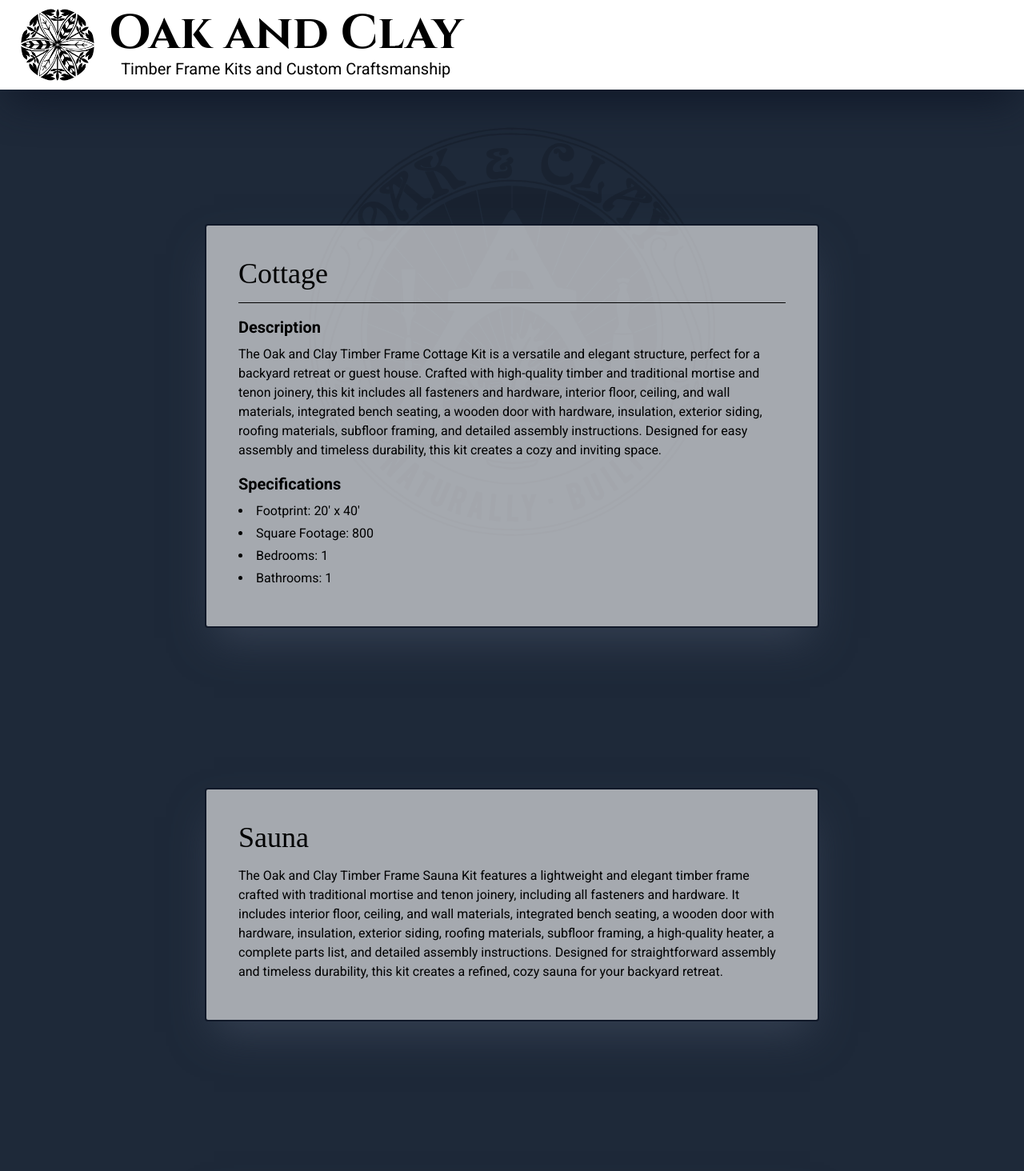
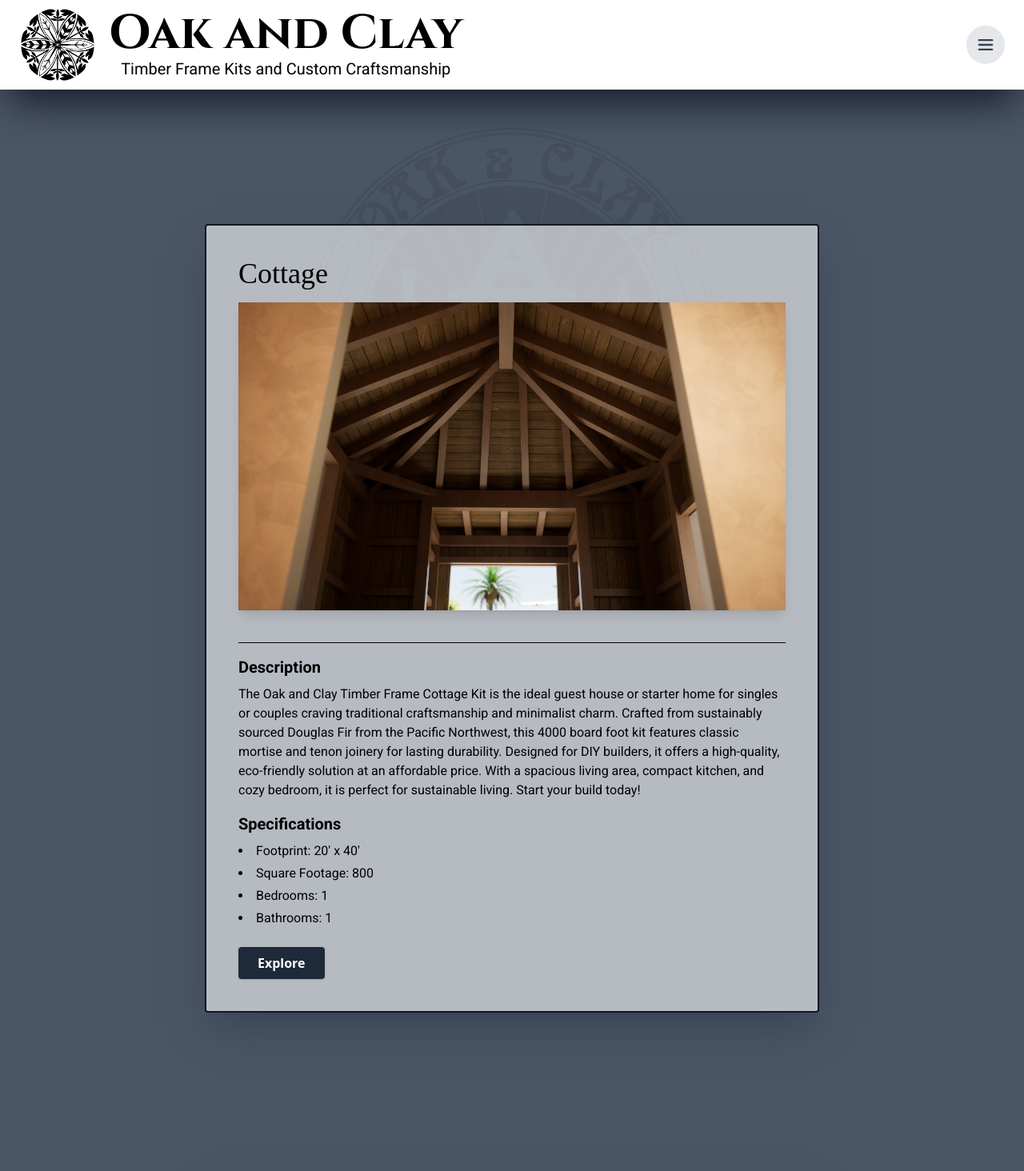
Before and after one commit to OakAndClay/oc-website, a Next.js app: page / in a window 1280 px wide. Shown: the top 1464 px of the page at 80% size. Built offline with nearby package versions, Linux system fonts and the light colour scheme; a web font is replaced by a local one.

Commit message:
Dropdown and Paper IMG
Having issues with tailwindcss intelisence vscode extension working. Added a cover image to the cottage paper, a dropdown menu and some starter pages for content there.

```diff
--- /dev/null
+++ b/src/app/about-us/page.tsx
@@ -0,0 +1,11 @@
+import ProductPage from "@/components/ProductPage";
+
+export default function AboutUsPage() {
+  return (
+    <div className="flex flex-col items-center mt-12">
+        <ProductPage className="mb-20">
+          <h2 className="font-cinzel text-4xl mb-4">About Us</h2>
+        </ProductPage>
+    </div>
+  );
+}
--- /dev/null
+++ b/src/app/cottage/page.tsx
@@ -0,0 +1,11 @@
+import ProductPage from "@/components/ProductPage";
+
+export default function Cottage() {
+  return (
+    <div className="flex flex-col items-center mt-12">
+        <ProductPage className="mb-20">
+          <h2 className="font-cinzel text-4xl mb-4">Cottage</h2>
+        </ProductPage>
+    </div>
+  );
+}
--- /dev/null
+++ b/src/app/custom-craft/page.tsx
@@ -0,0 +1,11 @@
+import ProductPage from "@/components/ProductPage";
+
+export default function CustomCraftPage() {
+  return (
+    <div className="flex flex-col items-center mt-12">
+        <ProductPage className="mb-20">
+          <h2 className="font-cinzel text-4xl mb-4">Custom Craft</h2>
+        </ProductPage>
+    </div>
+  );
+}
--- a/src/app/globals.css
+++ b/src/app/globals.css
@@ -3,7 +3,6 @@
 */
 
 @import "tailwindcss";
-/*@config "./tailwind.config.js";*/
 
 .bg-image-container {
   position: relative;
@@ -21,7 +20,7 @@
   background-position: center 150px;;
   background-repeat: no-repeat;
   background-attachment: fixed; /* Fixed background */
-  opacity: 0.15; /* Background image opacity */
+  opacity: 0.08; /* Background image opacity */
   z-index: -1; /* Place behind content */
 }
 
@@ -53,9 +52,7 @@
   src: url('/fonts/Roboto-Bold.woff2') format('woff2');
 }
 
-  @theme {
+@theme {
   --font-cinzel: 'Cinzel', serif;
   --font-roboto: 'Roboto', sans-serif;
-
-
 }
--- a/src/app/layout.tsx
+++ b/src/app/layout.tsx
@@ -1,7 +1,12 @@
+'use client';
+
 import './globals.css';
-import { ReactNode } from 'react';
+import { ReactNode, useState } from 'react';
+import Link from 'next/link';
 
 export default function RootLayout({ children }: { children: ReactNode }) {
+  const [menuOpen, setMenuOpen] = useState(false);
+
   return (
     <html lang="en">
       <head>
@@ -16,16 +21,53 @@ export default function RootLayout({ children }: { children: ReactNode }) {
         <meta name="twitter:card" content="summary_large_image" />
         <link rel="icon" href="/favicon.ico" />
       </head>
-      <body className="bg-gray-800 bg-image-container">
-        <header className="sticky top-0 z-50 bg-white flex items-center justify-left p-2 shadow-gray-900 shadow-2xl mb-30">
-          <img
-            className="w-24 h-24 mr-4 ml-4"
-            src="/img/PNG-Logo-B-Black.png"
-            alt="Company Logo"
-          />
+      <body className="bg-gray-600 bg-image-container">
+        <header className="sticky top-0 z-50 bg-white flex items-center p-2 shadow-gray-900 shadow-2xl mb-30">
+          <Link href="/">
+            <img
+              className="w-24 h-24 mr-4 ml-4"
+              src="/img/PNG-Logo-B-Black.png"
+              alt="Company Logo"
+            />
+          </Link>
           <div>
             <h1 className="text-center font-cinzel text-6xl font-bold">Oak and Clay</h1>
             <p className="text-center font-roboto text-xl">Timber Frame Kits and Custom Craftsmanship</p>
+          </div>
+          <div className="relative ml-auto mr-4">
+            <button
+              className="w-12 h-12 flex items-center justify-center rounded-full bg-gray-200 hover:bg-gray-300 transition-colors"
+              aria-label="Open menu"
+              onClick={() => setMenuOpen((open) => !open)}
+            >
+              <svg
+                className="w-7 h-7 text-gray-700"
+                fill="none"
+                stroke="currentColor"
+                strokeWidth={2}
+                viewBox="0 0 24 24"
+              >
+                <line x1="5" y1="7" x2="19" y2="7" strokeLinecap="round" />
+                <line x1="5" y1="12" x2="19" y2="12" strokeLinecap="round" />
+                <line x1="5" y1="17" x2="19" y2="17" strokeLinecap="round" />
+              </svg>
+            </button>
+            {menuOpen && (
+              <div className="absolute right-0 mt-2 w-48 bg-gray-100 border border-gray-200 shadow-lg z-50">
+                <ul className="py-2">
+                  <li>
+                    <Link href="/timber-terminology" className="block px-4 py-2 hover:bg-gray-100">Terminology</Link>
+                  </li>
+                  <li>
+                    <Link href="/custom-craft" className="block px-4 py-2 hover:bg-gray-100">Custom Craft</Link>
+                  </li>
+                  <li>
+                    <Link href="/about-us" className="block px-4 py-2 hover:bg-gray-100">About Us</Link>
+                  </li>
+                  {/* Add more menu items here */}
+                </ul>
+              </div>
+            )}
           </div>
         </header>
         <main className="flex flex-col items-center min-h-screen">
--- a/src/app/page.tsx
+++ b/src/app/page.tsx
@@ -5,10 +5,27 @@ import MarkdownContent from "../components/MarkdownContent";
 export default function Home() {
   return (
     <div className="flex flex-col items-center mt-12">
-      {paperSections.map(({ title, description }) => (
+      {paperSections.map(({ title, link, img, description }) => (
         <Paper key={title}>
+
           <h2 className="font-cinzel text-4xl mb-4">{title}</h2>
+          {img && (
+            <img
+              src={img}
+              alt={title}
+              className="w-full h-auto shadow-lg mb-10"
+            />
+          )}
           <MarkdownContent content={description} />
+          <div className="flex justify-right">
+            <a
+              href={link}
+              className="mt-4 inline-block px-6 py-2 bg-gray-800 text-white font-semibold rounded shadow hover:bg-gray-700 transition-colors"
+            >
+              Explore
+            </a>
+          </div>
+
         </Paper>
       ))}
     </div>
--- /dev/null
+++ b/src/app/timber-terminology/page.tsx
@@ -0,0 +1,11 @@
+import ProductPage from "@/components/ProductPage";
+
+export default function TimberTerminologyPage() {
+  return (
+    <div className="flex flex-col items-center mt-12">
+        <ProductPage className="mb-20">
+          <h2 className="font-cinzel text-4xl mb-4">Timber Frame Terminology</h2>
+        </ProductPage>
+    </div>
+  );
+}
--- /dev/null
+++ b/src/components/ProductPage.tsx
@@ -0,0 +1,26 @@
+import React from "react";
+
+type PaperProps = {
+  children: React.ReactNode;
+  className?: string;
+};
+
+export default function ProductPage({ children, className = "" }: PaperProps) {
+  return (
+    <div
+      className={`bg-white/70
+                  rounded
+                  shadow-gray-700
+                  shadow-2xl
+                  p-10
+                  w-full
+                  max-w-3xl
+                  mb-50
+                  border-2
+                  border-gray-900
+                  ${className}`}
+    >
+      {children}
+    </div>
+  );
+}
--- a/src/content/paperContent.ts
+++ b/src/content/paperContent.ts
@@ -1,10 +1,18 @@
 export const paperSections = [
   {
     title: "Cottage",
+    link: "/cottage",
+    img: "/img/cottage/Pod From Bathroom.jpeg",
     description:
 `---
 #### Description
-The Oak and Clay Timber Frame Cottage Kit is a versatile and elegant structure, perfect for a backyard retreat or guest house. Crafted with high-quality timber and traditional mortise and tenon joinery, this kit includes all fasteners and hardware, interior floor, ceiling, and wall materials, integrated bench seating, a wooden door with hardware, insulation, exterior siding, roofing materials, subfloor framing, and detailed assembly instructions. Designed for easy assembly and timeless durability, this kit creates a cozy and inviting space.
+The Oak and Clay Timber Frame Cottage Kit is the ideal guest house or starter home
+for singles or couples craving traditional craftsmanship and minimalist charm.
+Crafted from sustainably sourced Douglas Fir from the Pacific Northwest,
+this 4000 board foot kit features classic mortise and tenon joinery for lasting
+durability. Designed for DIY builders, it offers a high-quality, eco-friendly
+solution at an affordable price. With a spacious living area, compact kitchen,
+and cozy bedroom, it is perfect for sustainable living. Start your build today!
 #### Specifications
 
 - Footprint: 20' x 40'
@@ -12,6 +20,15 @@ The Oak and Clay Timber Frame Cottage Kit is a versatile and elegant structure,
 - Bedrooms: 1
 - Bathrooms: 1`
   },
+
+  {
+    title: "Coming Soon",
+    link: "/coming-soon",
+    img: "",
+    description: 'More products are on the way! Stay tuned for updates on our upcoming timber frame kits, including saunas, pavilions, sheds, barns, and pergolas. Each kit is designed with quality craftsmanship and sustainability in mind, perfect for enhancing your outdoor space.'
+  }
+
+/*
   {
     title: "Sauna",
     description: `The Oak and Clay Timber Frame Sauna Kit features a lightweight
@@ -37,4 +54,5 @@ disassemble. It is made from high-quality materials and is built to last. The ki
     description: `This is a pergola kit that is designed to be easy to assemble
 and disassemble. It is made from high-quality materials and is built to last. The kit includes all the necessary components for a complete pergola experience, including walls, a roof, and a floor. The design is modern and sleek, making it a great addition to any backyard or outdoor space.`
   }
+*/
 ];
--- a/tailwind.config.js
+++ /dev/null
@@ -1,8 +0,0 @@
-/** @type {import('tailwindcss').Config} */
-
-module.exports = {
-  content: [
-    './src/**/*.{js,jsx,ts,tsx}',
-  ],
-  plugins: [require('@tailwindcss/typography')],
-}
```
Also changed, not shown: postcss.config.mjs (line endings or trailing spaces), public/img/cottage/Pod From Bathroom.jpeg (added), public/img/cottage/Pod Toward Bathroom.jpeg (added).
